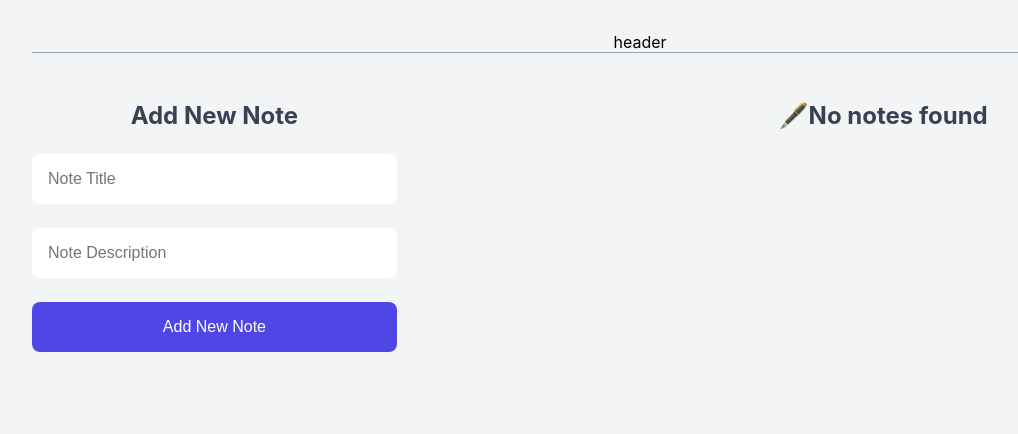
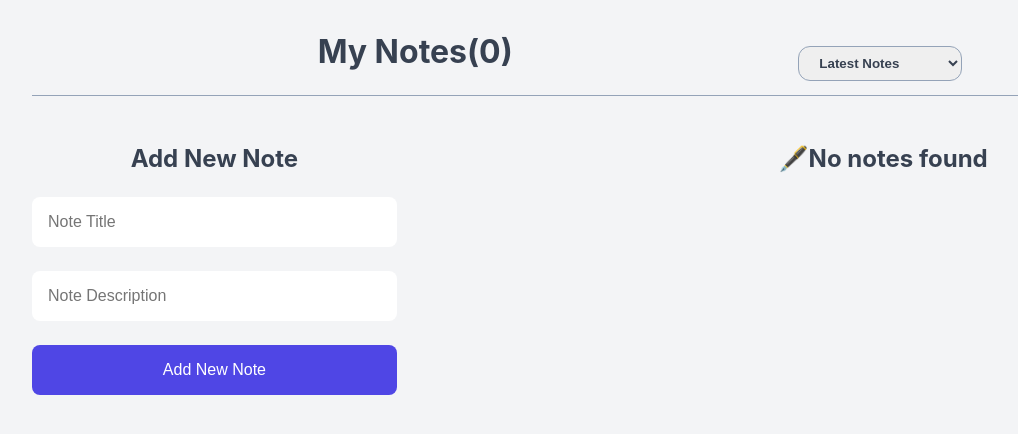
Before and after one commit to RamtinImani/light-notes, a React (Vite) app: page / in a window 1280 px wide. Shown: the top 434 px of the page, without its empty margins (0-1018 px from the left). Built offline with nearby package versions, Linux system fonts and the light colour scheme.

Commit message:
Add NoteHeader component and sort notes feature

```diff
--- a/src/App.jsx
+++ b/src/App.jsx
@@ -3,10 +3,11 @@
 import AddNewNote from "./components/AddNewNote";
 import NoteList from "./components/NoteList";
 import NoteStatus from "./components/NoteStatus";
+import NoteHeader from "./components/NoteHeader";
 
 function App() {
-  //! notes state => lifted up state
   const [notes, setNotes] = useState([]);
+  const [sortBy, setSortBy] = useState("latest");
 
   //! add new note handler
   const handleAddNote = (newNote) => {
@@ -20,7 +21,6 @@
 
   //! complete note handler
   const handleCompleteNote = (event) => {
-    //! access to the checkbox input value
     const noteId = Number(event.target.value);
 
     setNotes((prevNotes) =>
@@ -32,14 +32,16 @@
 
   return (
     <div className="note-app">
-      <div className="note-app__header">header</div>
-
+      {/* //! Header */}
+      <NoteHeader notes={notes} sortBy={sortBy} onSortNote={(e) => setSortBy(e.target.value)} />
+      {/* //! Contents */}
       <div className="note-app__body">
         <AddNewNote onAddNote={handleAddNote} />
         <div className="note-app__container">
           <NoteStatus notes={notes} />
           <NoteList
             notes={notes}
+            sortBy={sortBy}
             onDeleteNote={handleDeleteNote}
             onCompleteNote={handleCompleteNote}
           />
--- /dev/null
+++ b/src/components/NoteHeader.jsx
@@ -0,0 +1,15 @@
+function NoteHeader({ notes, sortBy, onSortNote }) {
+  return (
+    <div className="note-app__header">
+      <h1>My Notes({notes.length})</h1>
+
+      <select value={sortBy} onChange={onSortNote} name="filter-notes" id="filter-notes">
+        <option value="latest">Latest Notes</option>
+        <option value="oldest">Oldest Notes</option>
+        <option value="completed">Completed Notes</option>
+      </select>
+    </div>
+  );
+}
+
+export default NoteHeader;
--- a/src/components/NoteList.jsx
+++ b/src/components/NoteList.jsx
@@ -1,9 +1,24 @@
 import NoteItem from "./NoteItem";
 
-function NoteList({ notes, onDeleteNote, onCompleteNote }) {
+function NoteList({ notes, onDeleteNote, onCompleteNote, sortBy }) {
+  //! sort notes
+  let sortedNotes = notes;
+
+  if (sortBy === "oldest") {
+    sortedNotes = [...notes].sort((a, b) => new Date(a.createdAt) - new Date(b.createdAt));
+  }
+
+  if (sortBy === "latest") {
+    sortedNotes = [...notes].sort((a, b) => new Date(b.createdAt) - new Date(a.createdAt));
+  }
+
+  if (sortBy === "completed") {
+    sortedNotes = [...notes].sort((a, b) => Number(b.isCompleted) - Number(a.isCompleted));
+  }
+
   return (
     <div className="note-list">
-      {notes.map((note) => (
+      {sortedNotes.map((note) => (
         <NoteItem
           key={note.id}
           note={note}
```
